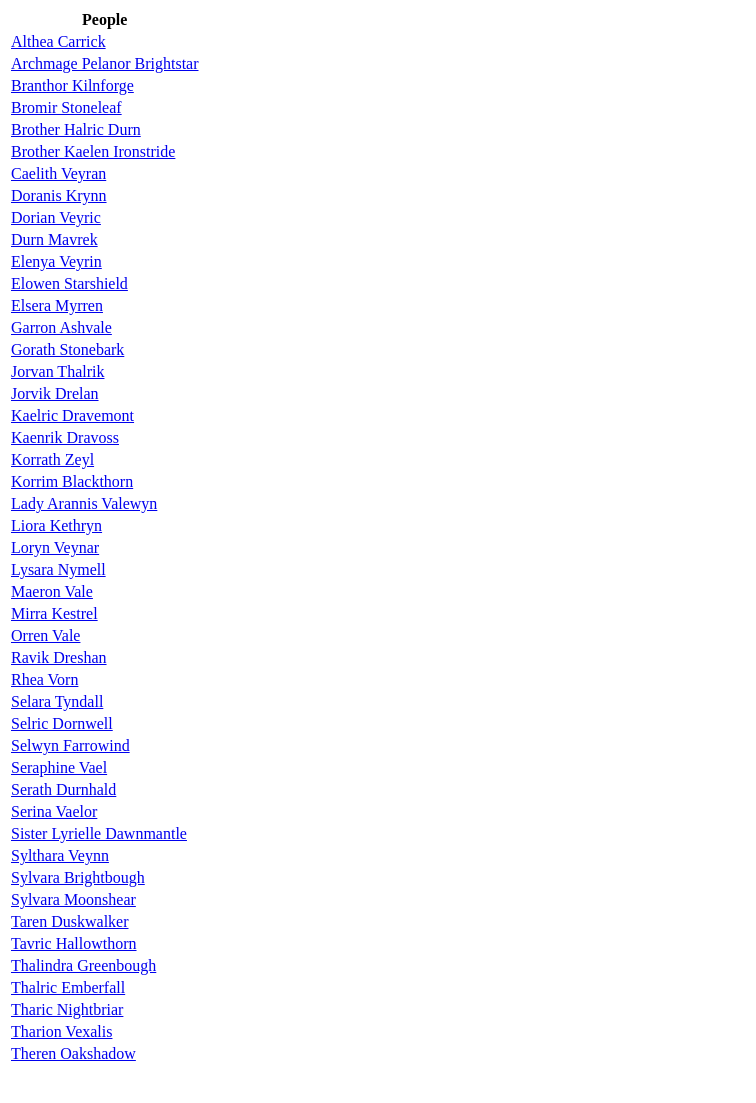
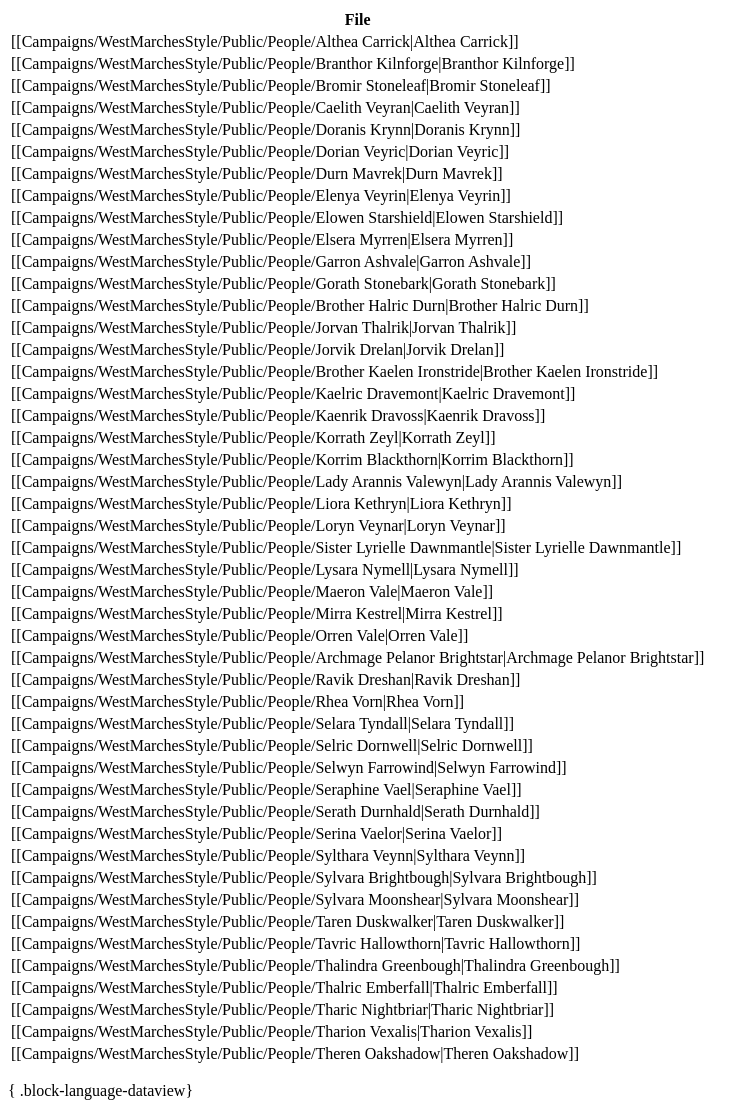
Before and after one commit to nt15mcp/nt15mcp.github.io, an Eleventy site: page src/site/notes/Campaigns/WestMarchesStyle/Public/People/_Index.md in a window 1280 px wide. Shown: the whole page, without its empty margins (0-756 px from the left). Before the commit the page ends 1074 px from the top, so only its background shows below. Built offline with nearby package versions, Linux system fonts and the light colour scheme; Eleventy itself is replaced by a stand-in of ours; files that its build step writes are made by us from their sources; what @sindresorhus/slugify, eleventy-plugin-nesting-toc, fs-file-tree, glob would draw is missing.

Commit message:
Update content src/site/notes/Campaigns/WestMarchesStyle/Public/People/_Index.md

```diff
--- a/src/site/notes/Campaigns/WestMarchesStyle/Public/People/_Index.md
+++ b/src/site/notes/Campaigns/WestMarchesStyle/Public/People/_Index.md
@@ -3,52 +3,54 @@
 ---
 
 
-| People                                                                                                                       |
-| ---------------------------------------------------------------------------------------------------------------------------- |
-| [Althea Carrick](app://obsidian.md/Campaigns/WestMarchesStyle/Public/People/Althea%20Carrick.md)                             |
-| [Archmage Pelanor Brightstar](app://obsidian.md/Campaigns/WestMarchesStyle/Public/People/Archmage%20Pelanor%20Brightstar.md) |
-| [Branthor Kilnforge](app://obsidian.md/Campaigns/WestMarchesStyle/Public/People/Branthor%20Kilnforge.md)                     |
-| [Bromir Stoneleaf](app://obsidian.md/Campaigns/WestMarchesStyle/Public/People/Bromir%20Stoneleaf.md)                         |
-| [Brother Halric Durn](app://obsidian.md/Campaigns/WestMarchesStyle/Public/People/Brother%20Halric%20Durn.md)                 |
-| [Brother Kaelen Ironstride](app://obsidian.md/Campaigns/WestMarchesStyle/Public/People/Brother%20Kaelen%20Ironstride.md)     |
-| [Caelith Veyran](app://obsidian.md/Campaigns/WestMarchesStyle/Public/People/Caelith%20Veyran.md)                             |
-| [Doranis Krynn](app://obsidian.md/Campaigns/WestMarchesStyle/Public/People/Doranis%20Krynn.md)                               |
-| [Dorian Veyric](app://obsidian.md/Campaigns/WestMarchesStyle/Public/People/Dorian%20Veyric.md)                               |
-| [Durn Mavrek](app://obsidian.md/Campaigns/WestMarchesStyle/Public/People/Durn%20Mavrek.md)                                   |
-| [Elenya Veyrin](app://obsidian.md/Campaigns/WestMarchesStyle/Public/People/Elenya%20Veyrin.md)                               |
-| [Elowen Starshield](app://obsidian.md/Campaigns/WestMarchesStyle/Public/People/Elowen%20Starshield.md)                       |
-| [Elsera Myrren](app://obsidian.md/Campaigns/WestMarchesStyle/Public/People/Elsera%20Myrren.md)                               |
-| [Garron Ashvale](app://obsidian.md/Campaigns/WestMarchesStyle/Public/People/Garron%20Ashvale.md)                             |
-| [Gorath Stonebark](app://obsidian.md/Campaigns/WestMarchesStyle/Public/People/Gorath%20Stonebark.md)                         |
-| [Jorvan Thalrik](app://obsidian.md/Campaigns/WestMarchesStyle/Public/People/Jorvan%20Thalrik.md)                             |
-| [Jorvik Drelan](app://obsidian.md/Campaigns/WestMarchesStyle/Public/People/Jorvik%20Drelan.md)                               |
-| [Kaelric Dravemont](app://obsidian.md/Campaigns/WestMarchesStyle/Public/People/Kaelric%20Dravemont.md)                       |
-| [Kaenrik Dravoss](app://obsidian.md/Campaigns/WestMarchesStyle/Public/People/Kaenrik%20Dravoss.md)                           |
-| [Korrath Zeyl](app://obsidian.md/Campaigns/WestMarchesStyle/Public/People/Korrath%20Zeyl.md)                                 |
-| [Korrim Blackthorn](app://obsidian.md/Campaigns/WestMarchesStyle/Public/People/Korrim%20Blackthorn.md)                       |
-| [Lady Arannis Valewyn](app://obsidian.md/Campaigns/WestMarchesStyle/Public/People/Lady%20Arannis%20Valewyn.md)               |
-| [Liora Kethryn](app://obsidian.md/Campaigns/WestMarchesStyle/Public/People/Liora%20Kethryn.md)                               |
-| [Loryn Veynar](app://obsidian.md/Campaigns/WestMarchesStyle/Public/People/Loryn%20Veynar.md)                                 |
-| [Lysara Nymell](app://obsidian.md/Campaigns/WestMarchesStyle/Public/People/Lysara%20Nymell.md)                               |
-| [Maeron Vale](app://obsidian.md/Campaigns/WestMarchesStyle/Public/People/Maeron%20Vale.md)                                   |
-| [Mirra Kestrel](app://obsidian.md/Campaigns/WestMarchesStyle/Public/People/Mirra%20Kestrel.md)                               |
-| [Orren Vale](app://obsidian.md/Campaigns/WestMarchesStyle/Public/People/Orren%20Vale.md)                                     |
-| [Ravik Dreshan](app://obsidian.md/Campaigns/WestMarchesStyle/Public/People/Ravik%20Dreshan.md)                               |
-| [Rhea Vorn](app://obsidian.md/Campaigns/WestMarchesStyle/Public/People/Rhea%20Vorn.md)                                       |
-| [Selara Tyndall](app://obsidian.md/Campaigns/WestMarchesStyle/Public/People/Selara%20Tyndall.md)                             |
-| [Selric Dornwell](app://obsidian.md/Campaigns/WestMarchesStyle/Public/People/Selric%20Dornwell.md)                           |
-| [Selwyn Farrowind](app://obsidian.md/Campaigns/WestMarchesStyle/Public/People/Selwyn%20Farrowind.md)                         |
-| [Seraphine Vael](app://obsidian.md/Campaigns/WestMarchesStyle/Public/People/Seraphine%20Vael.md)                             |
-| [Serath Durnhald](app://obsidian.md/Campaigns/WestMarchesStyle/Public/People/Serath%20Durnhald.md)                           |
-| [Serina Vaelor](app://obsidian.md/Campaigns/WestMarchesStyle/Public/People/Serina%20Vaelor.md)                               |
-| [Sister Lyrielle Dawnmantle](app://obsidian.md/Campaigns/WestMarchesStyle/Public/People/Sister%20Lyrielle%20Dawnmantle.md)   |
-| [Sylthara Veynn](app://obsidian.md/Campaigns/WestMarchesStyle/Public/People/Sylthara%20Veynn.md)                             |
-| [Sylvara Brightbough](app://obsidian.md/Campaigns/WestMarchesStyle/Public/People/Sylvara%20Brightbough.md)                   |
-| [Sylvara Moonshear](app://obsidian.md/Campaigns/WestMarchesStyle/Public/People/Sylvara%20Moonshear.md)                       |
-| [Taren Duskwalker](app://obsidian.md/Campaigns/WestMarchesStyle/Public/People/Taren%20Duskwalker.md)                         |
-| [Tavric Hallowthorn](app://obsidian.md/Campaigns/WestMarchesStyle/Public/People/Tavric%20Hallowthorn.md)                     |
-| [Thalindra Greenbough](app://obsidian.md/Campaigns/WestMarchesStyle/Public/People/Thalindra%20Greenbough.md)                 |
-| [Thalric Emberfall](app://obsidian.md/Campaigns/WestMarchesStyle/Public/People/Thalric%20Emberfall.md)                       |
-| [Tharic Nightbriar](app://obsidian.md/Campaigns/WestMarchesStyle/Public/People/Tharic%20Nightbriar.md)                       |
-| [Tharion Vexalis](app://obsidian.md/Campaigns/WestMarchesStyle/Public/People/Tharion%20Vexalis.md)                           |
-| [Theren Oakshadow](app://obsidian.md/Campaigns/WestMarchesStyle/Public/People/Theren%20Oakshadow.md)                         |
+| File                                                                                                     |
+| -------------------------------------------------------------------------------------------------------- |
+| [[Campaigns/WestMarchesStyle/Public/People/Althea Carrick\|Althea Carrick]]                           |
+| [[Campaigns/WestMarchesStyle/Public/People/Branthor Kilnforge\|Branthor Kilnforge]]                   |
+| [[Campaigns/WestMarchesStyle/Public/People/Bromir Stoneleaf\|Bromir Stoneleaf]]                       |
+| [[Campaigns/WestMarchesStyle/Public/People/Caelith Veyran\|Caelith Veyran]]                           |
+| [[Campaigns/WestMarchesStyle/Public/People/Doranis Krynn\|Doranis Krynn]]                             |
+| [[Campaigns/WestMarchesStyle/Public/People/Dorian Veyric\|Dorian Veyric]]                             |
+| [[Campaigns/WestMarchesStyle/Public/People/Durn Mavrek\|Durn Mavrek]]                                 |
+| [[Campaigns/WestMarchesStyle/Public/People/Elenya Veyrin\|Elenya Veyrin]]                             |
+| [[Campaigns/WestMarchesStyle/Public/People/Elowen Starshield\|Elowen Starshield]]                     |
+| [[Campaigns/WestMarchesStyle/Public/People/Elsera Myrren\|Elsera Myrren]]                             |
+| [[Campaigns/WestMarchesStyle/Public/People/Garron Ashvale\|Garron Ashvale]]                           |
+| [[Campaigns/WestMarchesStyle/Public/People/Gorath Stonebark\|Gorath Stonebark]]                       |
+| [[Campaigns/WestMarchesStyle/Public/People/Brother Halric Durn\|Brother Halric Durn]]                 |
+| [[Campaigns/WestMarchesStyle/Public/People/Jorvan Thalrik\|Jorvan Thalrik]]                           |
+| [[Campaigns/WestMarchesStyle/Public/People/Jorvik Drelan\|Jorvik Drelan]]                             |
+| [[Campaigns/WestMarchesStyle/Public/People/Brother Kaelen Ironstride\|Brother Kaelen Ironstride]]     |
+| [[Campaigns/WestMarchesStyle/Public/People/Kaelric Dravemont\|Kaelric Dravemont]]                     |
+| [[Campaigns/WestMarchesStyle/Public/People/Kaenrik Dravoss\|Kaenrik Dravoss]]                         |
+| [[Campaigns/WestMarchesStyle/Public/People/Korrath Zeyl\|Korrath Zeyl]]                               |
+| [[Campaigns/WestMarchesStyle/Public/People/Korrim Blackthorn\|Korrim Blackthorn]]                     |
+| [[Campaigns/WestMarchesStyle/Public/People/Lady Arannis Valewyn\|Lady Arannis Valewyn]]               |
+| [[Campaigns/WestMarchesStyle/Public/People/Liora Kethryn\|Liora Kethryn]]                             |
+| [[Campaigns/WestMarchesStyle/Public/People/Loryn Veynar\|Loryn Veynar]]                               |
+| [[Campaigns/WestMarchesStyle/Public/People/Sister Lyrielle Dawnmantle\|Sister Lyrielle Dawnmantle]]   |
+| [[Campaigns/WestMarchesStyle/Public/People/Lysara Nymell\|Lysara Nymell]]                             |
+| [[Campaigns/WestMarchesStyle/Public/People/Maeron Vale\|Maeron Vale]]                                 |
+| [[Campaigns/WestMarchesStyle/Public/People/Mirra Kestrel\|Mirra Kestrel]]                             |
+| [[Campaigns/WestMarchesStyle/Public/People/Orren Vale\|Orren Vale]]                                   |
+| [[Campaigns/WestMarchesStyle/Public/People/Archmage Pelanor Brightstar\|Archmage Pelanor Brightstar]] |
+| [[Campaigns/WestMarchesStyle/Public/People/Ravik Dreshan\|Ravik Dreshan]]                             |
+| [[Campaigns/WestMarchesStyle/Public/People/Rhea Vorn\|Rhea Vorn]]                                     |
+| [[Campaigns/WestMarchesStyle/Public/People/Selara Tyndall\|Selara Tyndall]]                           |
+| [[Campaigns/WestMarchesStyle/Public/People/Selric Dornwell\|Selric Dornwell]]                         |
+| [[Campaigns/WestMarchesStyle/Public/People/Selwyn Farrowind\|Selwyn Farrowind]]                       |
+| [[Campaigns/WestMarchesStyle/Public/People/Seraphine Vael\|Seraphine Vael]]                           |
+| [[Campaigns/WestMarchesStyle/Public/People/Serath Durnhald\|Serath Durnhald]]                         |
+| [[Campaigns/WestMarchesStyle/Public/People/Serina Vaelor\|Serina Vaelor]]                             |
+| [[Campaigns/WestMarchesStyle/Public/People/Sylthara Veynn\|Sylthara Veynn]]                           |
+| [[Campaigns/WestMarchesStyle/Public/People/Sylvara Brightbough\|Sylvara Brightbough]]                 |
+| [[Campaigns/WestMarchesStyle/Public/People/Sylvara Moonshear\|Sylvara Moonshear]]                     |
+| [[Campaigns/WestMarchesStyle/Public/People/Taren Duskwalker\|Taren Duskwalker]]                       |
+| [[Campaigns/WestMarchesStyle/Public/People/Tavric Hallowthorn\|Tavric Hallowthorn]]                   |
+| [[Campaigns/WestMarchesStyle/Public/People/Thalindra Greenbough\|Thalindra Greenbough]]               |
+| [[Campaigns/WestMarchesStyle/Public/People/Thalric Emberfall\|Thalric Emberfall]]                     |
+| [[Campaigns/WestMarchesStyle/Public/People/Tharic Nightbriar\|Tharic Nightbriar]]                     |
+| [[Campaigns/WestMarchesStyle/Public/People/Tharion Vexalis\|Tharion Vexalis]]                         |
+| [[Campaigns/WestMarchesStyle/Public/People/Theren Oakshadow\|Theren Oakshadow]]                       |
+
+{ .block-language-dataview}
```
